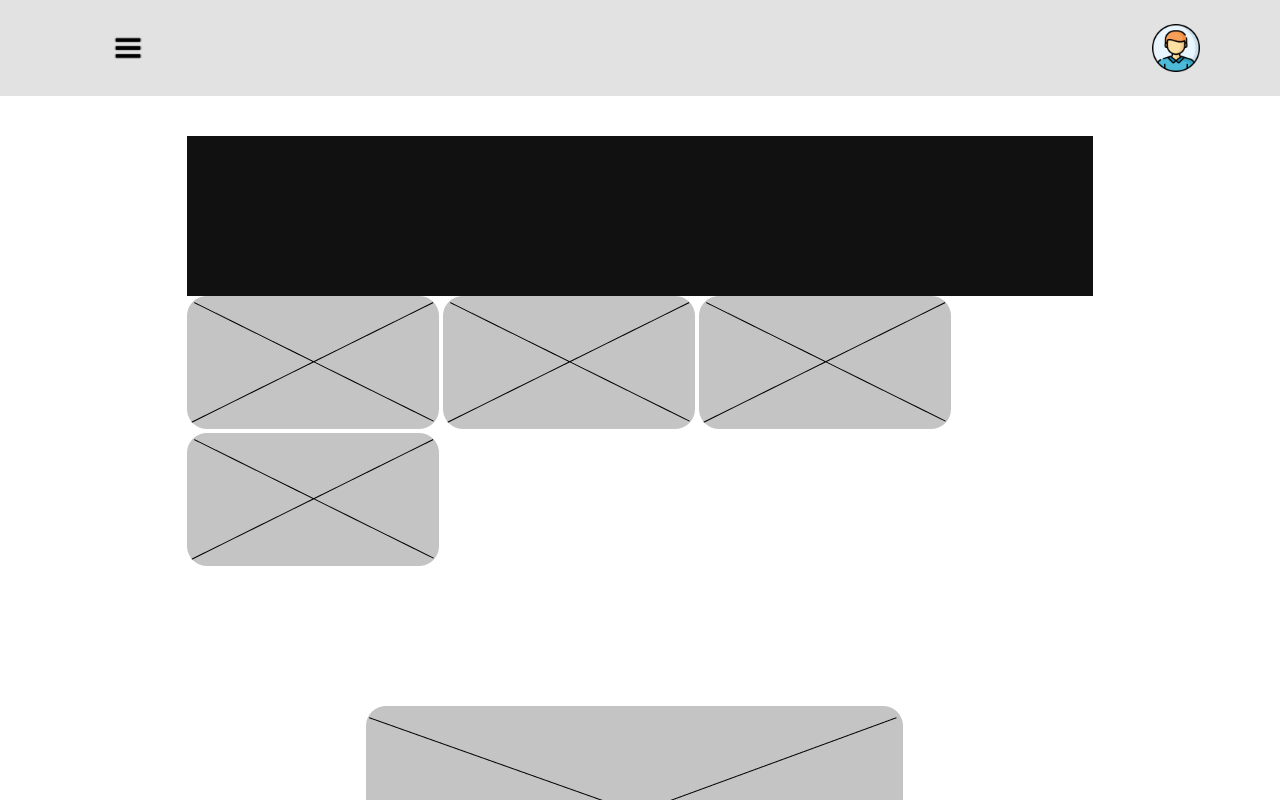
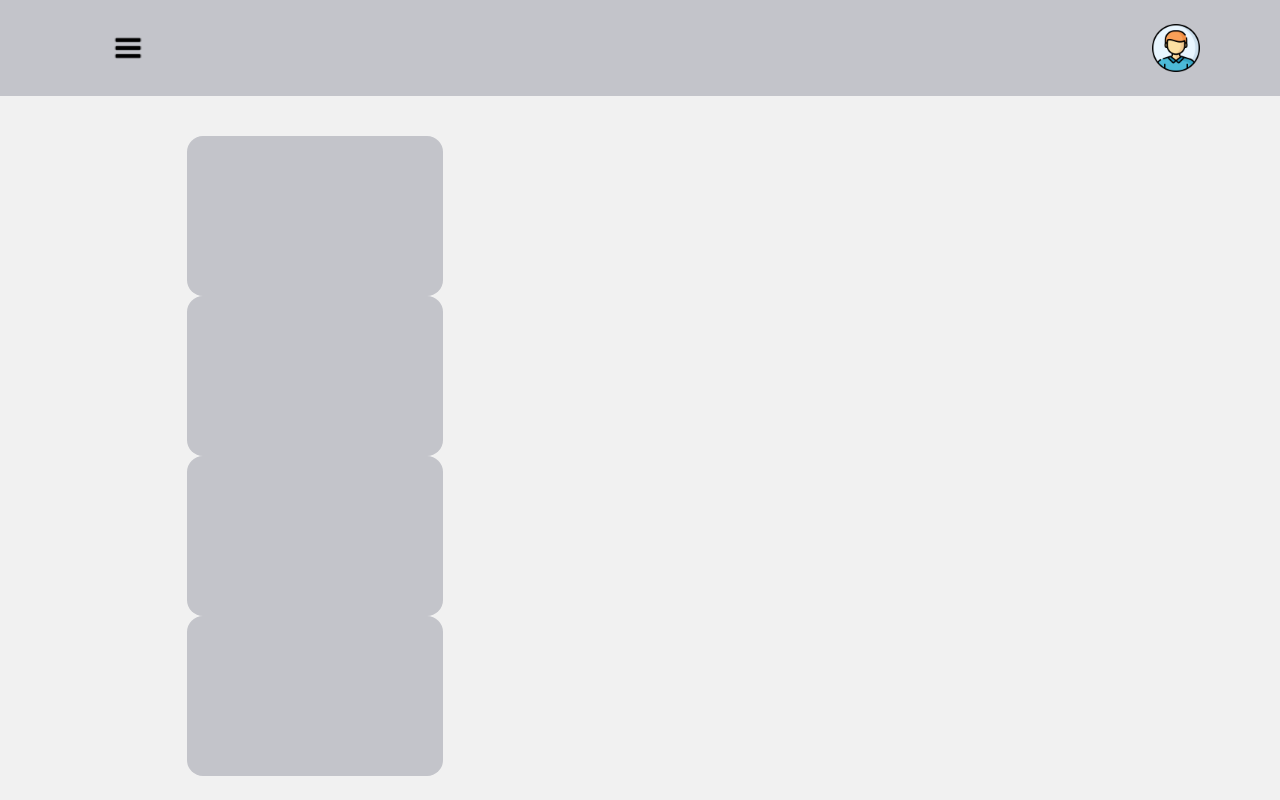
Before and after one commit to 2022M2T3-Inteli/YamaTech, a plain HTML site: page src/Frontend/public/homepage.html in a window 1280 px wide. Shown: the top 800 px of the page. Drawn offline with Linux system fonts and the light colour scheme.

Commit message:
Tirando as imagens do homepage

```diff
--- a/src/Frontend/public/homepage.css
+++ b/src/Frontend/public/homepage.css
@@ -1,10 +1,17 @@
+body{
+    background-color: #f1f1f1;
+}
+
+
+
+
 .line{
     position:fixed;
     height: 12vh;
     top: 0%;
     left: 0%;
     width: 100%;
-    background-color: #E2E2E2;
+    background-color: #c3c4ca;
 }
 .user{
     position: fixed;
@@ -23,11 +30,13 @@
 .body{
     margin: 17vh 14vw 0vh 14vw;
     align-items: center;
+
 }
 .body .item{
-    width: 100wh;
+    width: 20vw;
     height: 20vh;
-    background-color: #111;
+    border-radius: 2vh;
+    background-color: #c3c4ca;
 }
 .smallrectangle1{
 }
--- a/src/Frontend/public/homepage.html
+++ b/src/Frontend/public/homepage.html
@@ -16,12 +16,15 @@
     <img src="img/three-bars-icon-28 2.png" alt="icon-bars"  class="bars">
     </div>
    <div class="body">
-        <div class="item">
-        </div>
-        <img src="img/smallrectangle.png" alt="smallrectangle1" class="smallrectangle1" >
-        <img src="img/smallrectangle.png" alt="smallrectangle2" class="smallrectangle2">
-        <img src="img/smallrectangle.png" alt="smallrectangle3" class="smallrectangle3">
-        <img src="img/smallrectangle.png" alt="smallrectangle4" class="smallrectangle4">
+
+    <div class="smallrectangle">
+        <div class="item"></div>
+        <div class="item"></div>
+        <div class="item"></div>
+        <div class="item"></div>
+    </div>
+
+
     <div class="body">
         <img src="img/bigrectangle.png" alt="bigrectangle1" class="bigrectangle1">
         <img src="img/bigrectangle.png" alt="bigrectangle2" class="bigrectangle2">
```
